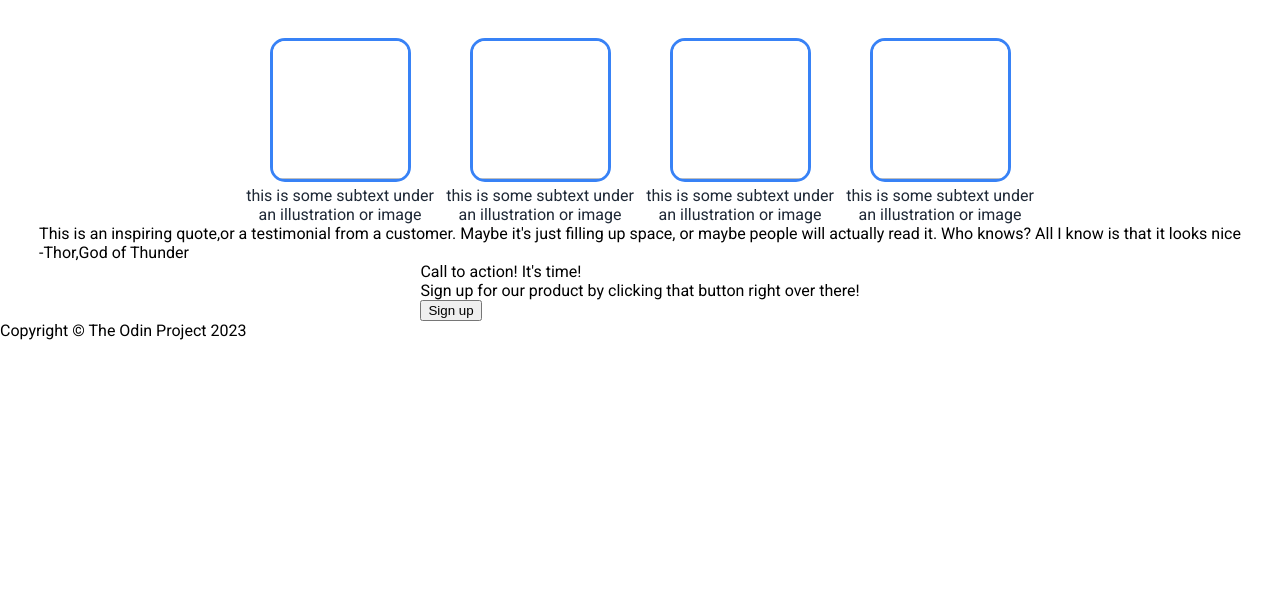
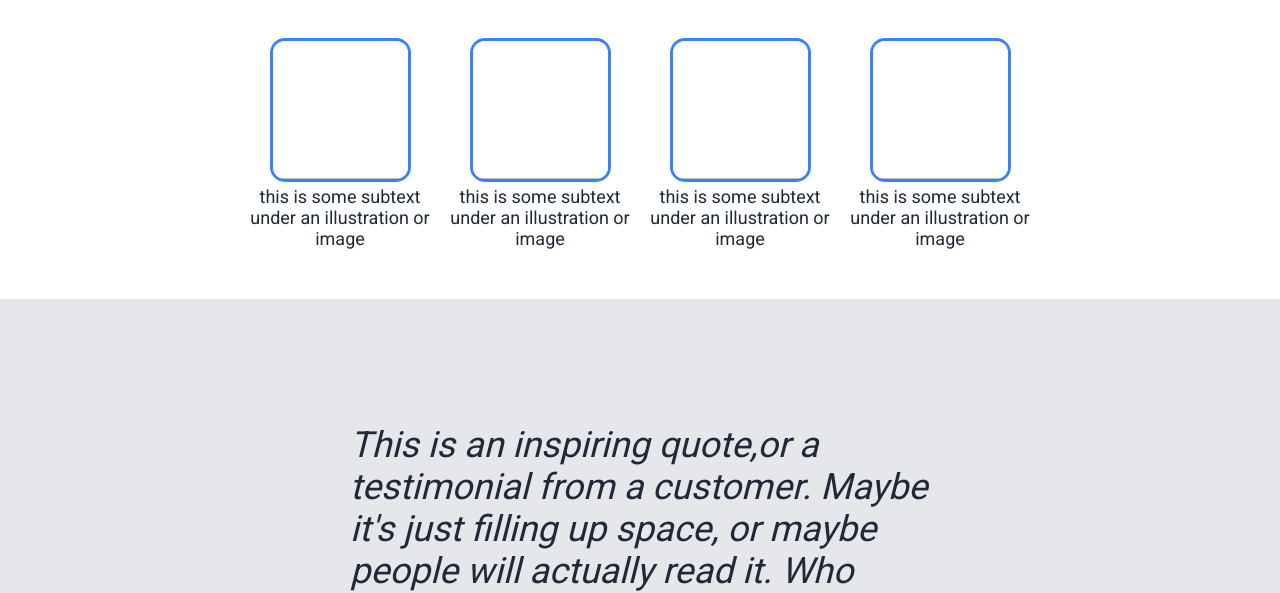
Before and after one commit to chirothespearow/LandingPage, a plain HTML site: page index.html in a window 1280 px wide. Shown: the part 658-1251 px from the top of the page. Before the commit the page ends 998 px from the top, so only its background shows below. Drawn offline with Linux system fonts and the light colour scheme.

Commit message:
Complete page

```diff
--- a/styles.css
+++ b/styles.css
@@ -47,7 +47,7 @@ body{
     padding-bottom:15px;
 }
 
-.signup{
+.signup,.call-signup{
     background-color:#3882F6;
     border:none;
     color:white;
@@ -67,8 +67,12 @@ body{
     flex-direction: column;
     align-items: center;
     justify-content: center;
+    padding-bottom: 50px;
 }
-
+.text{
+    font-size: 18px;
+    max-width: 200px;
+}
 .information{
     text-align: center;
 }
@@ -84,13 +88,64 @@ body{
     justify-content: center;
 }
 
+.quote{
+    background-color: #E5E7EB;
+    display: flex;
+    flex-direction: column;
+    padding: 125px 350px;
+}
+
+.speaker{
+    align-self: flex-end;
+    font-size: 26px;
+    font-weight: 900;
+    color:#1F2937;
+}
+
+.call{
+    display: flex;
+    justify-content: space-around;
+    align-items: center;
+    background-color: #3882F6;
+    margin:100px 190px;
+    padding:50px 0px;
+    border-radius: 10px;
+}
+
+.call-text{
+    color: #eee;
+}
+
+.call-signup{
+    border:3px solid #eee;
+}
+
+.text-main{
+    font-size: 24px;
+    font-weight: bold;
+}
+
+.text-secondary{
+    font-size: 20px;
+}
+.quote-main{
+    font-size: 36px;
+    font-weight: 100;
+    font-style: italic;
+    color:#1F2937;
+}
+
+.footer{
+    background-color: #1F2937;
+    color:#E5E7EB;
+    padding:25px 100px;
+    text-align: center;
+}
+
+
 a{
     text-decoration: none;
     color:#E5E7EB;
-}
-
-.item{
-    max-width: 200px;
 }
 
 .item .text{
```
Also changed, not shown: index.html (+3 -3 lines).
